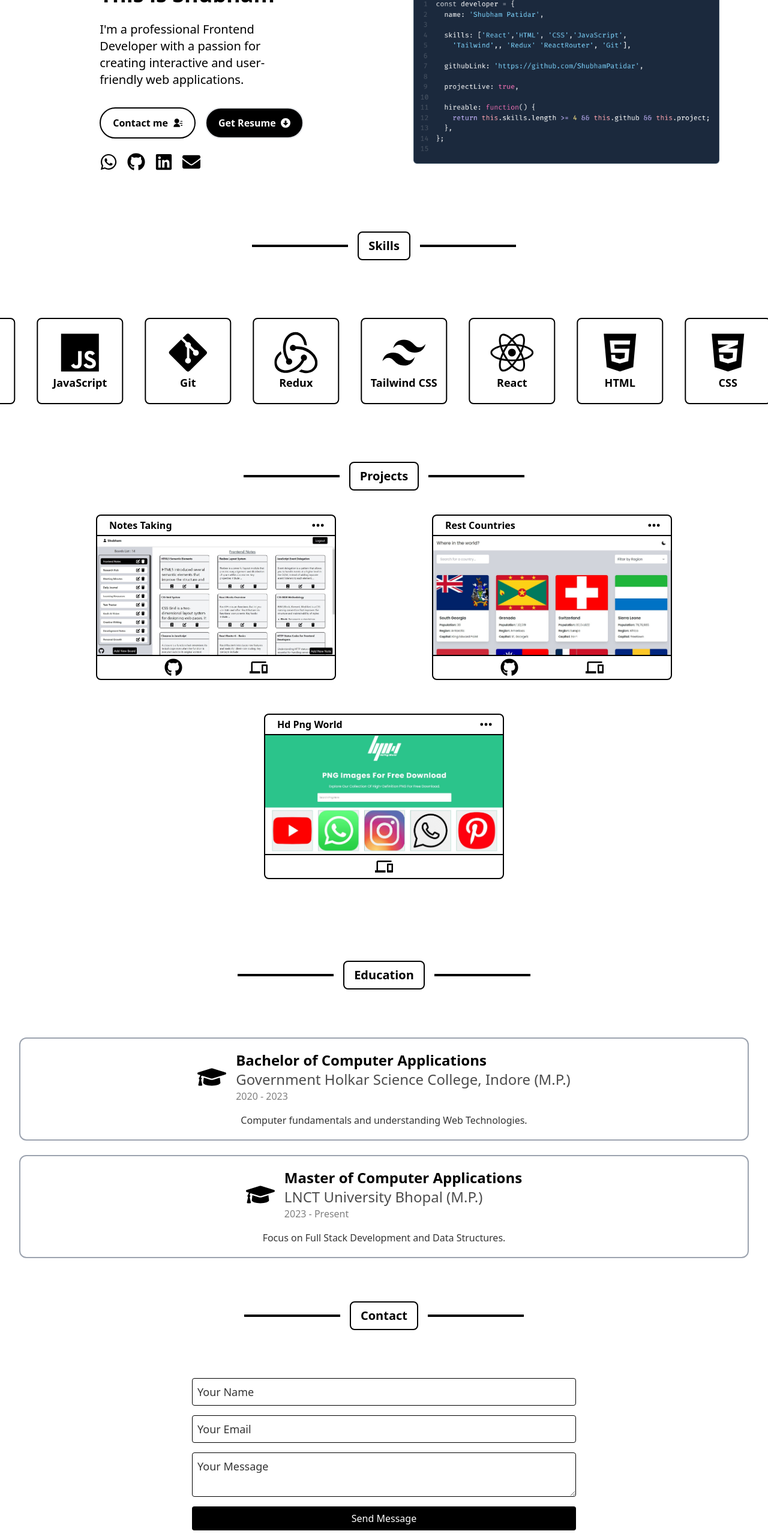
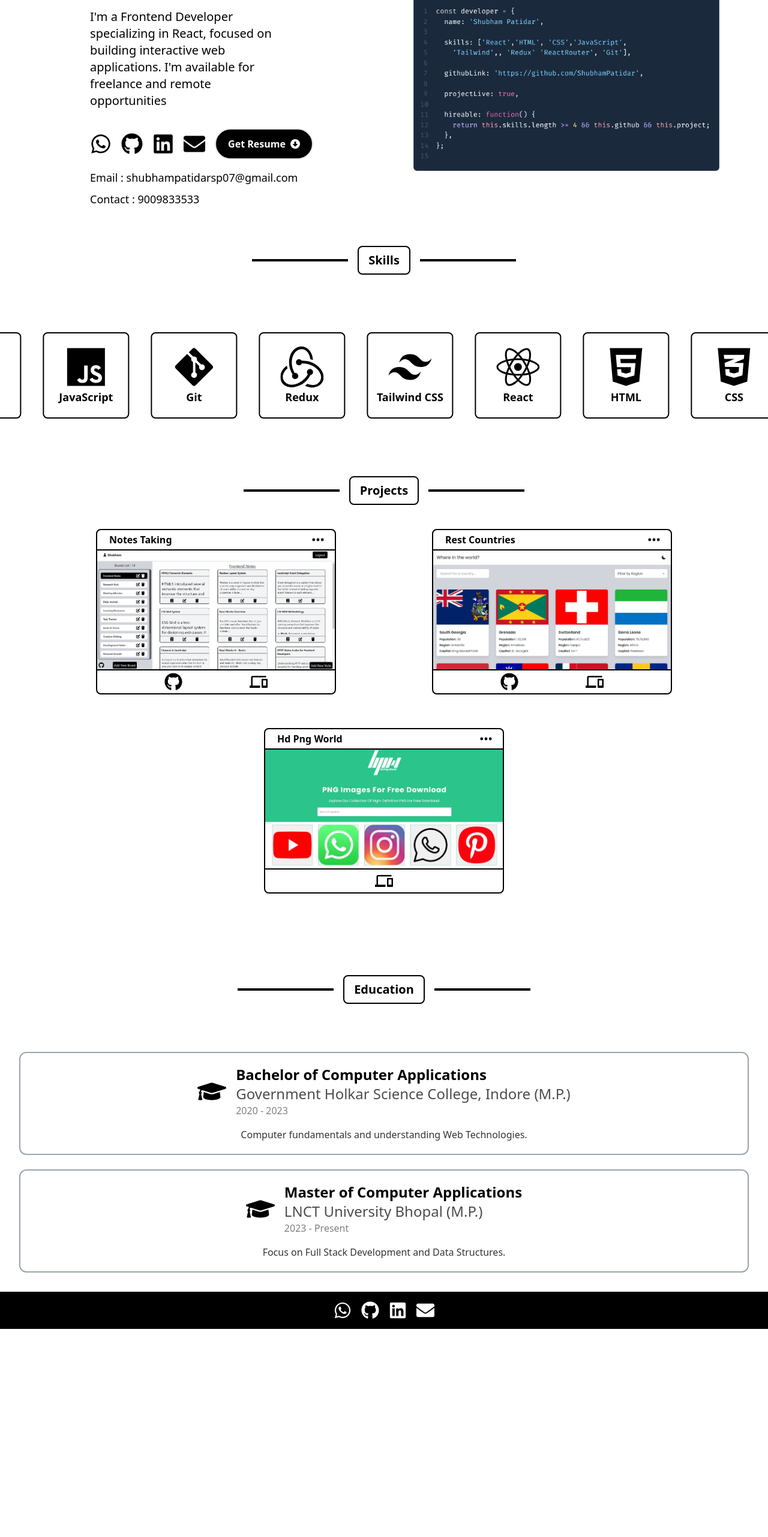
Before and after one commit to letswriteaprogram/portfolio, a React (Vite) app: page / in a window 1280 px wide. Shown: the part 234-2797 px from the top of the page at 60% size. After the commit the page ends 2450 px from the top, so only its background shows below. Built offline with nearby package versions, Linux system fonts and the light colour scheme.

Commit message:
add contect details

```diff
--- a/src/App.jsx
+++ b/src/App.jsx
@@ -4,7 +4,6 @@ import HeroSection from './components/hero/HeroSection'
 import Skills from './components/skill/Skills'
 import Projects from './components/project/Projects'
 import Education from './components/education/Education'
-import Contact from './components/contact/Contact'
 import Footer from './components/footer/Footer'
 
 function App() {
@@ -15,7 +14,6 @@ function App() {
     <Skills/>
     <Projects/>
     <Education/>
-    <Contact/>
     <Footer/>
     </>
   )
--- a/src/components/contact/Contact.jsx
+++ /dev/null
@@ -1,80 +0,0 @@
-// src/ContactForm.jsx
-import React, { useState } from "react";
-import axios from "axios";
-import Wrapper from "../Wrapper";
-
-function Contact() {
-  const [name, setName] = useState("");
-  const [email, setEmail] = useState("");
-  const [message, setMessage] = useState("");
-  const [status, setStatus] = useState("");
-
-  const handleSubmit = async (e) => {
-    e.preventDefault();
-    setStatus("Sending...");
-
-    fetch("/.netlify/functions/send", {
-      method: "POST",
-      headers: { "Content-Type": "application/json" },
-      body: JSON.stringify({
-        name,
-        email,
-        message,
-      }),
-    })
-      .then((response) => response.json())
-      .then((data) => {
-        console.log("Success:", data);
-      })
-      .catch((error) => {
-        console.error("Error:", error);
-      });
-  };
-
-  return (
-    <section id="Contact" className="mb-20">
-      <Wrapper className="w-full m-10">
-        <div className="w-full flex justify-center items-center mb-20">
-          <span className="w-40 border-2 border-black"></span>
-          <button className="border-2 border-black px-4 py-2 rounded-lg font-semibold text-xl mx-4 hover:bg-black hover:text-white">
-            Contact
-          </button>
-          <span className="w-40 border-2 border-black"></span>
-        </div>
-        <div className="m-auto max-w-screen-sm">
-        <form onSubmit={handleSubmit} className="flex flex-col gap-4">
-          <input
-            type="text"
-            placeholder="Your Name"
-            value={name}
-            onChange={(e) => setName(e.target.value)}
-            required
-            className="text-lg border border-black p-2 rounded placeholder:text-black/80"
-          />
-          <input
-            type="email"
-            placeholder="Your Email"
-            value={email}
-            onChange={(e) => setEmail(e.target.value)}
-            required
-            className="text-lg border border-black p-2 rounded placeholder:text-black/80"
-          />
-          <textarea
-            placeholder="Your Message"
-            value={message}
-            onChange={(e) => setMessage(e.target.value)}
-            required
-            className="text-lg border border-black p-2 rounded placeholder:text-black/80"
-          />
-          <button type="submit" className="bg-black  text-white p-2 rounded">
-            Send Message
-          </button>
-          {status && <p>{status}</p>}
-        </form>
-        </div>
-      </Wrapper>
-    </section>
-  );
-}
-
-export default Contact;
--- a/src/components/headre/Headre.jsx
+++ b/src/components/headre/Headre.jsx
@@ -58,7 +58,7 @@ function Header() {
           }`}
         >
           <ul className="w-auto h-[90vh]  sm:h-auto flex flex-col sm:flex-row justify-center items-center gap-8 bg-white">
-            {["About", "Projects", "Education", "Contact"].map(
+            {["About", "Projects", "Education"].map(
               (item) => (
                 <li
                   onClick={() => setMenuOpen((prev) => !prev)}
--- a/src/components/hero/HeroSection.jsx
+++ b/src/components/hero/HeroSection.jsx
@@ -18,46 +18,52 @@ function HeroSection() {
               <br /> This is Shubham
             </h1>
             <p className="max-w-80 text-md sm:text-lg lg:text-xl my-6">
-              I'm a professional Frontend Developer with a passion for creating
-              interactive and user-friendly web applications.
+            I'm a Frontend Developer specializing in React, focused on building interactive web applications. I'm available for freelance and remote opportunities
             </p>
             <div className="flex gap-x-4 flex-wrap">
-              <a href="#Contact">
-                <button className="border-2 border-black rounded-full px-2 py-1 lg:px-5 lg:py-3 font-bold my-2 hover:scale-105 flex items-center">
-                  Contact me <RiContactsFill className="ml-2" />
-                </button>
+              <div className="flex space-x-4 py-4">
+                <a
+                  href="https://wa.me/+9109009833533"
+                  target="_blank"
+                  rel="noopener noreferrer"
+                >
+                  <FaWhatsapp className="text-2xl sm:text-3xl lg:text-4xl hover:text-green-500 transition" />
                 </a>
+                <a
+                  href="https://github.com/letswriteaprogram"
+                  target="_blank"
+                  rel="noopener noreferrer"
+                >
+                  <FaGithub className="text-2xl sm:text-3xl lg:text-4xl hover:text-gray-300 transition" />
+                </a>
+                <a
+                  href="https://www.linkedin.com/in/shubham-patidar-6170081ba"
+                  target="_blank"
+                  rel="noopener noreferrer"
+                >
+                  <FaLinkedin className="text-2xl sm:text-3xl lg:text-4xl hover:text-blue-600 transition" />
+                </a>
+                <a href="mailto:shubhampatidarsp07@gmail.com">
+                  <FaEnvelope className="text-2xl sm:text-3xl lg:text-4xl hover:text-red-600 transition" />
+                </a>
+              </div>
+              <div>
                 <a href={shubham} download>
                   <button className="border-2 bg-black text-white rounded-full px-2 py-1 lg:px-5 lg:py-3 font-bold my-2 hover:scale-105 flex items-center">
                     Get Resume <FaCircleDown className="ml-2" />
                   </button>
                 </a>
               </div>
-            <div className="flex space-x-4 py-4">
-              <a
-                href="https://wa.me/your_whatsapp_number"
-                target="_blank"
-                rel="noopener noreferrer"
-              >
-                <FaWhatsapp className="text-3xl hover:text-green-500 transition" />
-              </a>
-              <a
-                href="https://github.com/your_github_username"
-                target="_blank"
-                rel="noopener noreferrer"
-              >
-                <FaGithub className="text-3xl hover:text-gray-300 transition" />
-              </a>
-              <a
-                href="https://www.linkedin.com/in/your_linkedin_username"
-                target="_blank"
-                rel="noopener noreferrer"
-              >
-                <FaLinkedin className="text-3xl hover:text-blue-600 transition" />
-              </a>
-              <a href="mailto:your_email@example.com">
-                <FaEnvelope className="text-3xl hover:text-red-600 transition" />
-              </a>
+            </div>
+            <div>
+              <p className="text-sm sm:text-md lg:text-lg py-2">
+                <span className="font-medium ">Email : </span>
+                shubhampatidarsp07@gmail.com
+              </p>
+              <p className="text-sm sm:text-md lg:text-lg">
+                <span className="font-medium">Contact : </span>
+                9009833533
+              </p>
             </div>
           </div>
         </section>
```
Also changed, not shown: 2 other files (tests, documents, lock files or other folders). Lines whose indentation alone changed are shown as unchanged.
